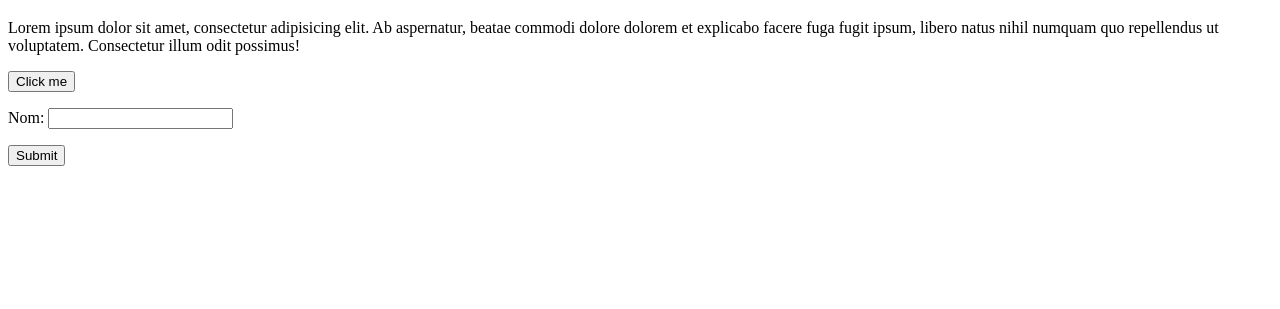
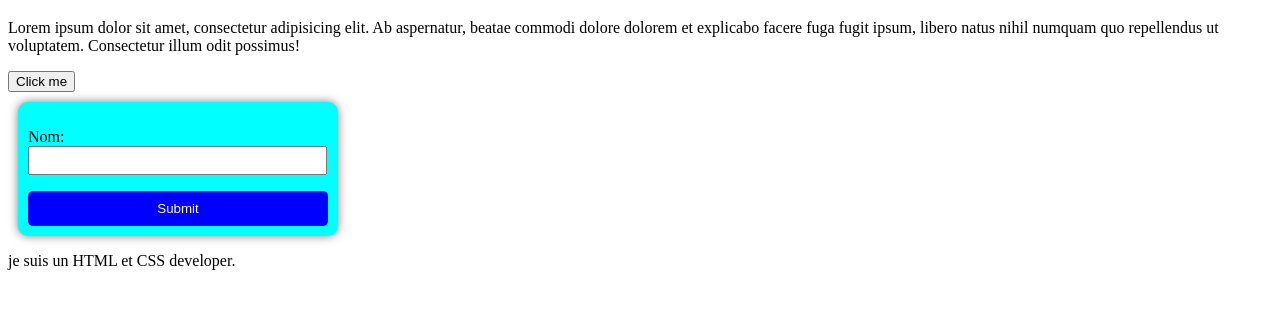
Before and after one commit to Persie-Foreign/git_store, a plain HTML site: page index.html in a window 1280 px wide. Shown: the part 61-370 px from the top of the page. Drawn offline with Linux system fonts and the light colour scheme.

Commit message:
added new paragraph

```diff
--- /dev/null
+++ b/index.css
@@ -0,0 +1,21 @@
+form{
+    background-color: cyan;
+    width: 300px;
+    padding: 10px;
+    margin: 10px;
+    border-radius: 10px;
+    box-shadow: 0 0 10px rgba(0, 0, 0, 0.5);
+}
+input{
+    width: 95%;
+    padding: 5px;
+    outline: none;
+}
+form button{
+    background-color: blue;
+    color: white;
+    padding: 10px;
+    border: none;
+    border-radius: 5px;
+    width: 100%;
+}
--- a/index.html
+++ b/index.html
@@ -3,6 +3,7 @@
 <head>
     <meta charset="UTF-8">
     <title>Title</title>
+    <link rel="stylesheet" href="index.css">
 </head>
 <body>
 <h1>Appretissage Git et Github</h1>
@@ -20,6 +21,9 @@
     </p>
     <button>Submit</button>
 </form>
+<p>
+    je suis un <span>HTML</span> et <span>CSS</span> developer.
+</p>
 <script src="./main.js"></script>
 
 </body>
```
